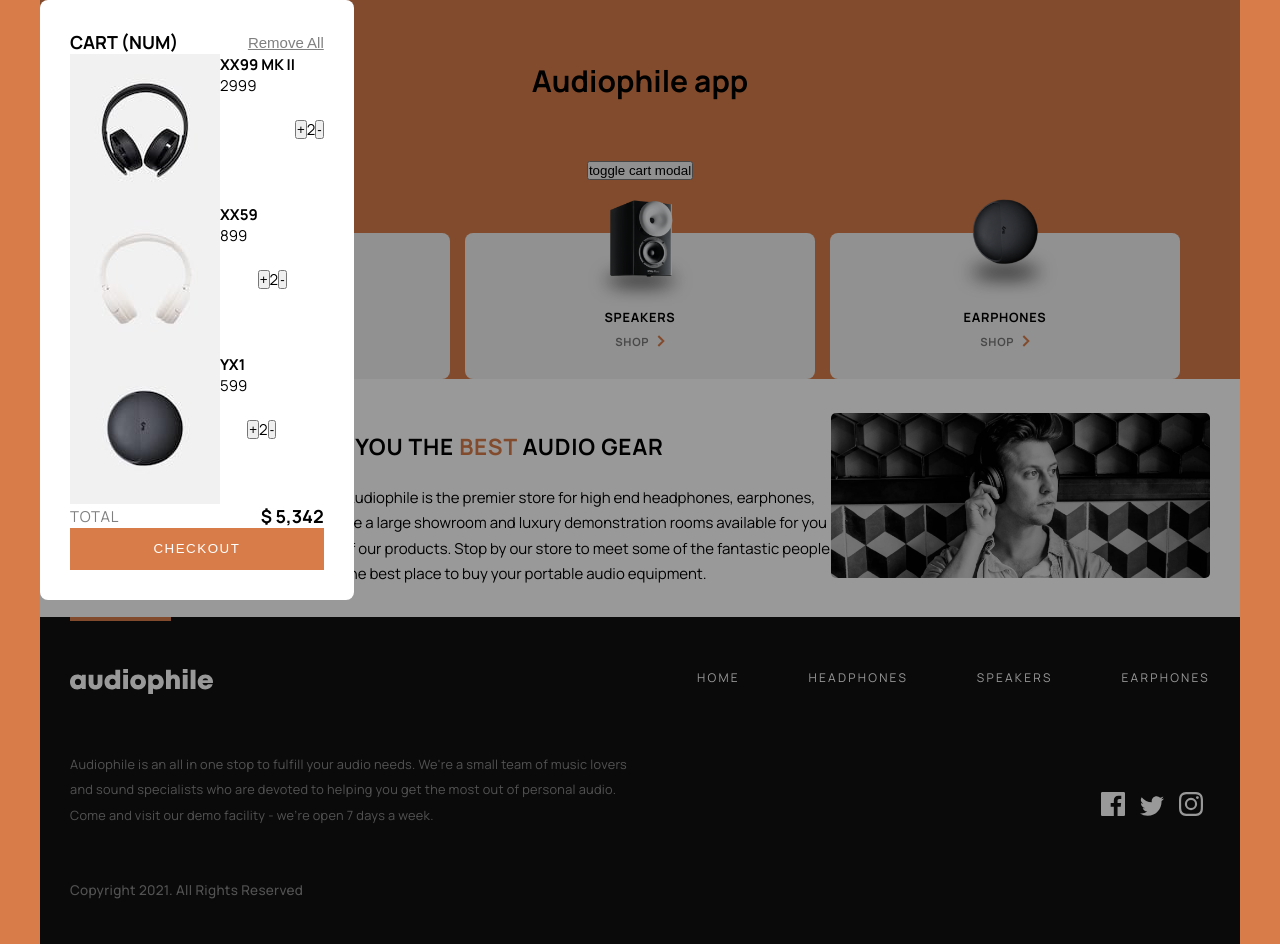
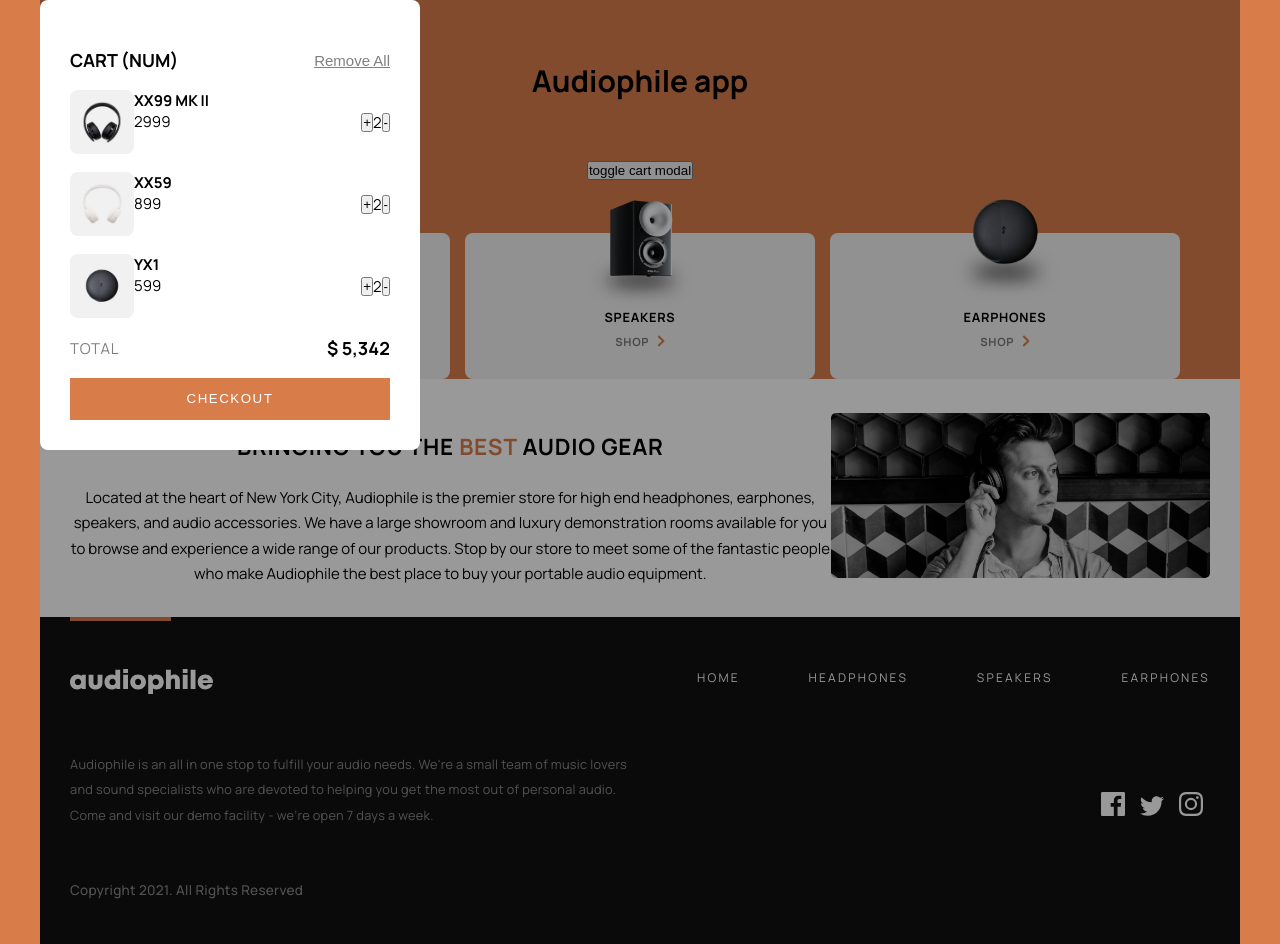
Before and after one commit to Cats-n-coffee/frontend-mentor-audiophile-collab, a React (Create React App) app: page / in a window 1280 px wide. Both pictures are taken after a click on the button "toggle cart modal". Built offline with nearby package versions, Linux system fonts and the light colour scheme.

Commit message:
added styles for cart modal

```diff
--- a/src/components/sharedComponents/cart/ItemContainer.jsx
+++ b/src/components/sharedComponents/cart/ItemContainer.jsx
@@ -24,7 +24,7 @@ const tempCart = [
 
 export default function ItemContainer() {
   return tempCart.length ? (
-    <ul>
+    <ul className="itemList">
       {tempCart.map((item) => (
         <ItemRow key={item.id} item={item} />
       ))}
--- a/src/components/sharedComponents/cart/_cartModal.scss
+++ b/src/components/sharedComponents/cart/_cartModal.scss
@@ -22,6 +22,8 @@
   border-radius: 8px;
   padding: 2em;
   min-width: 80%;
+  max-width: 380px;
+  width: 100%;
   z-index: 3;
 
   &__titleWrapper {
--- a/src/components/sharedComponents/cart/_itemContainer.scss
+++ b/src/components/sharedComponents/cart/_itemContainer.scss
@@ -0,0 +1,3 @@
+.itemList {
+  width: 100%;
+}
--- a/src/components/sharedComponents/cart/_itemRow.scss
+++ b/src/components/sharedComponents/cart/_itemRow.scss
@@ -1,13 +1,26 @@
 .itemRow {
   display: flex;
+  justify-content: space-between;
+  align-items: center;
   list-style: none;
 
   &__itemDetails {
     display: flex;
+
+    img {
+      max-width: 64px;
+      width: 100%;
+      height: auto;
+      border-radius: 8px;
+    }
   }
 
   &__itemQty {
     display: flex;
     align-items: center;
   }
+
+  &:not(:first-child) {
+    margin-top: 1.2em;
+  }
 }
--- a/src/scss/shared/_sharedStyles.scss
+++ b/src/scss/shared/_sharedStyles.scss
@@ -20,4 +20,5 @@
   justify-content: space-between;
   align-items: center;
   width: 100%;
+  padding: 1.2em 0;
 }
```
